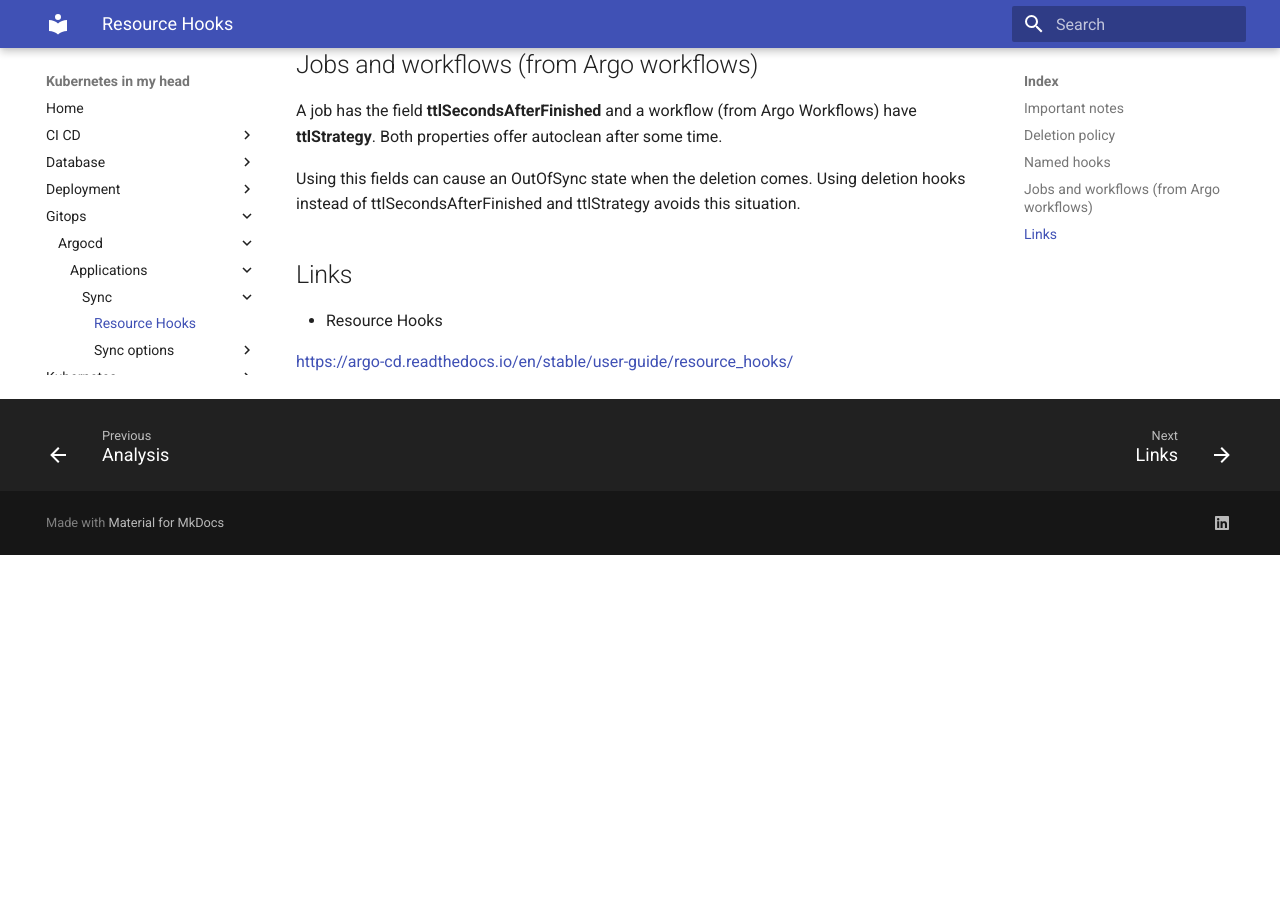
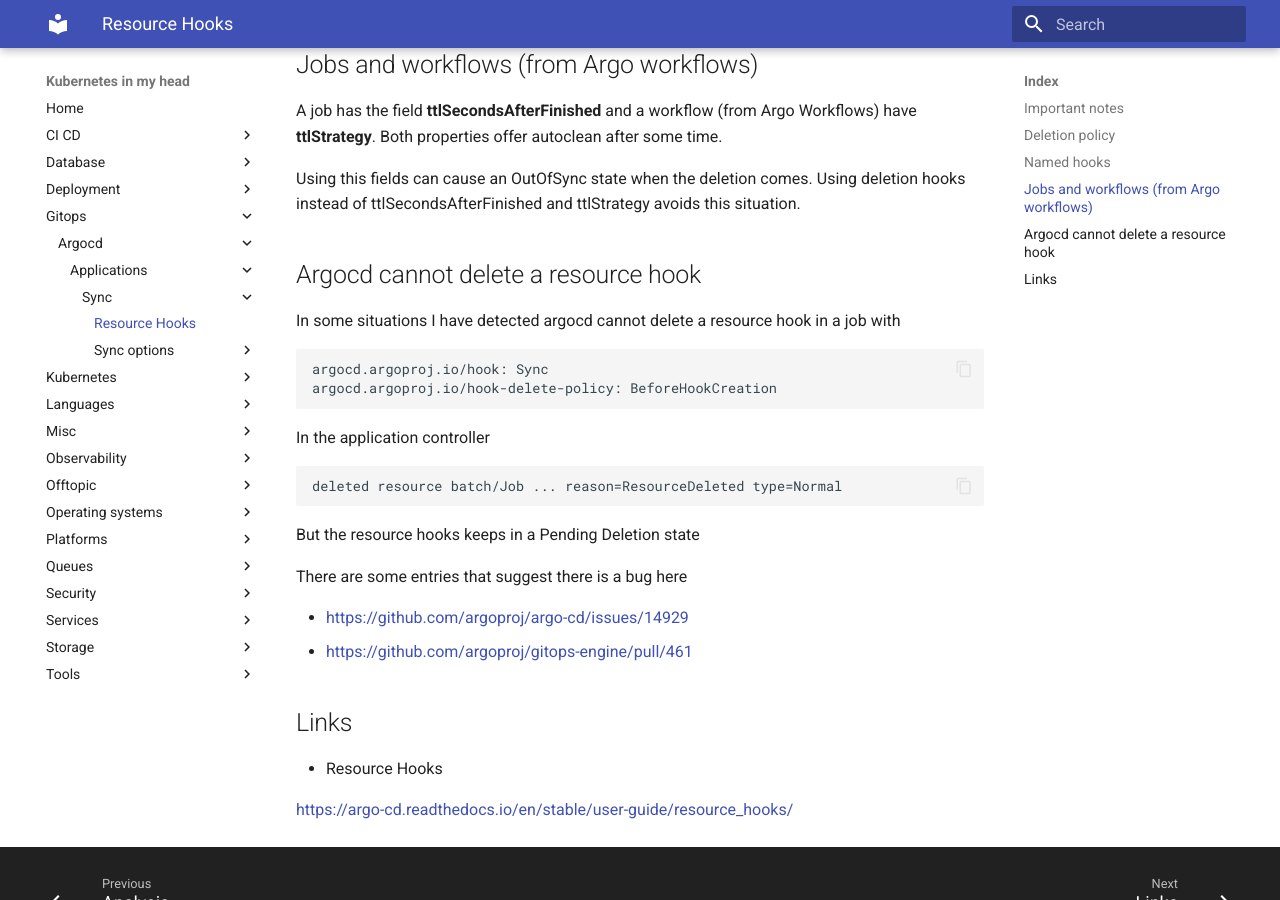
Before and after one commit to jorgelon/kubernetesinmyhead.net, an MkDocs documentation site: the page built from docs/gitops/argocd/applications/sync/resource-hooks.md, in a window 1280 px wide and 900 px high, scrolled down 1749 px. Built offline with MkDocs 1.6.1 and Material for MkDocs 9.7.7, drawn with Linux system fonts in a browser that asks for light colours; before the commit the page ends 2304 px from its top, so only the background shows below that.

Commit message:
add resource hooks

````diff
--- a/docs/gitops/argocd/applications/sync/resource-hooks.md
+++ b/docs/gitops/argocd/applications/sync/resource-hooks.md
@@ -76,6 +76,28 @@ A job has the field **ttlSecondsAfterFinished** and a workflow (from Argo Workfl
 
 Using this fields can cause an OutOfSync state when the deletion comes. Using deletion hooks instead of ttlSecondsAfterFinished and ttlStrategy avoids this situation.
 
+## Argocd cannot delete a resource hook
+
+In some situations I have detected argocd cannot delete a resource hook in a job with
+
+```yaml
+argocd.argoproj.io/hook: Sync
+argocd.argoproj.io/hook-delete-policy: BeforeHookCreation
+```
+
+In the application controller
+
+```txt
+deleted resource batch/Job ... reason=ResourceDeleted type=Normal
+```
+
+But the resource hooks keeps in a Pending Deletion state
+
+There are some entries that suggest there is a bug here
+
+- <https://github.com/argoproj/argo-cd/issues/14929>
+- <https://github.com/argoproj/gitops-engine/pull/461>
+
 ## Links
 
 - Resource Hooks
````
